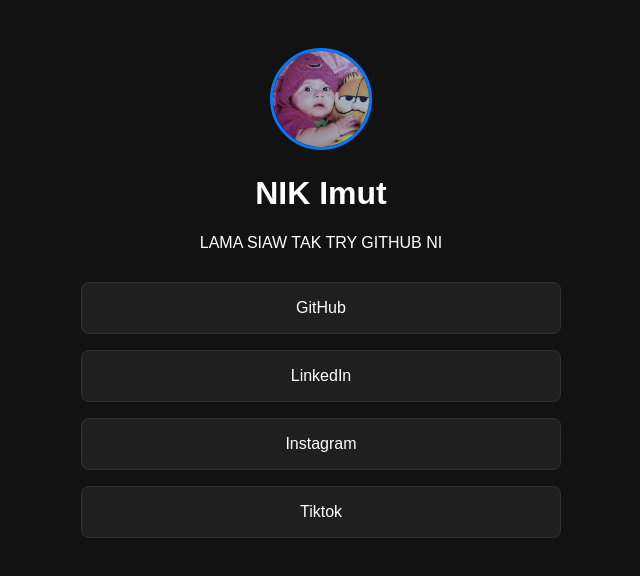
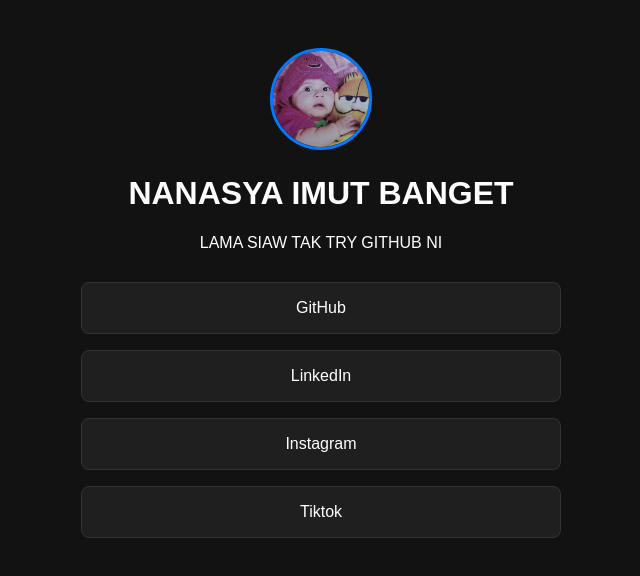
Before and after one commit to nikarisya14/nikarisya14.github.io, a plain HTML site: page index.html in a window 1280 px wide. Shown: the whole page, without its empty margins (319-959 px from the left). Drawn offline with Linux system fonts and the light colour scheme.

Commit message:
Update index.html

```diff
--- a/index.html
+++ b/index.html
@@ -10,7 +10,7 @@
     <div class="container">
         <header>
             <img src="nikarisya.png" alt="My Profile Picture" class="avatar">
-            <h1>NIK Imut</h1>
+            <h1>NANASYA IMUT BANGET</h1>
             <p>LAMA SIAW TAK TRY GITHUB NI</p>
         </header>
 
```
